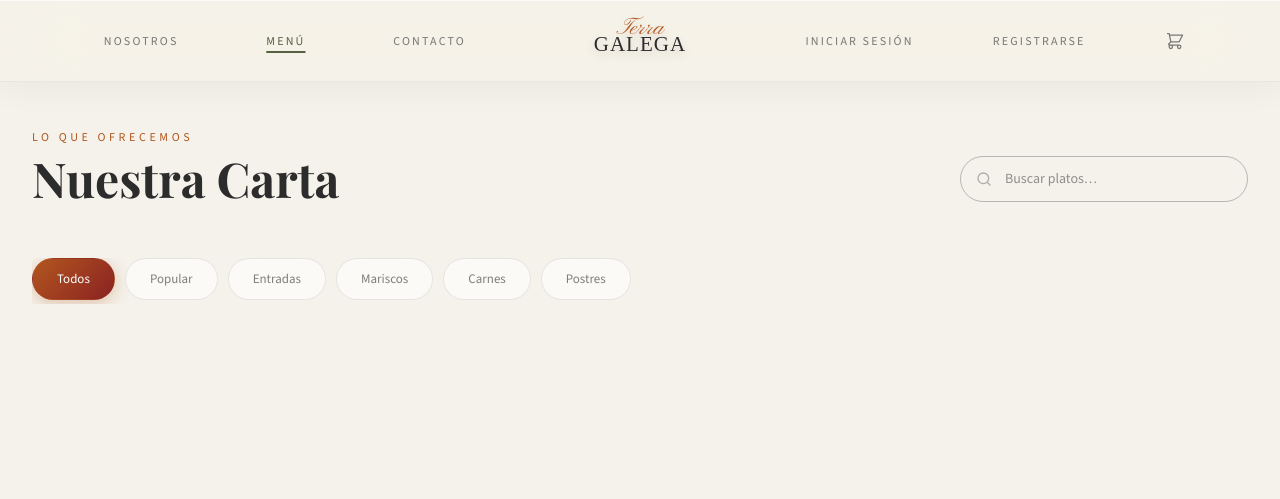
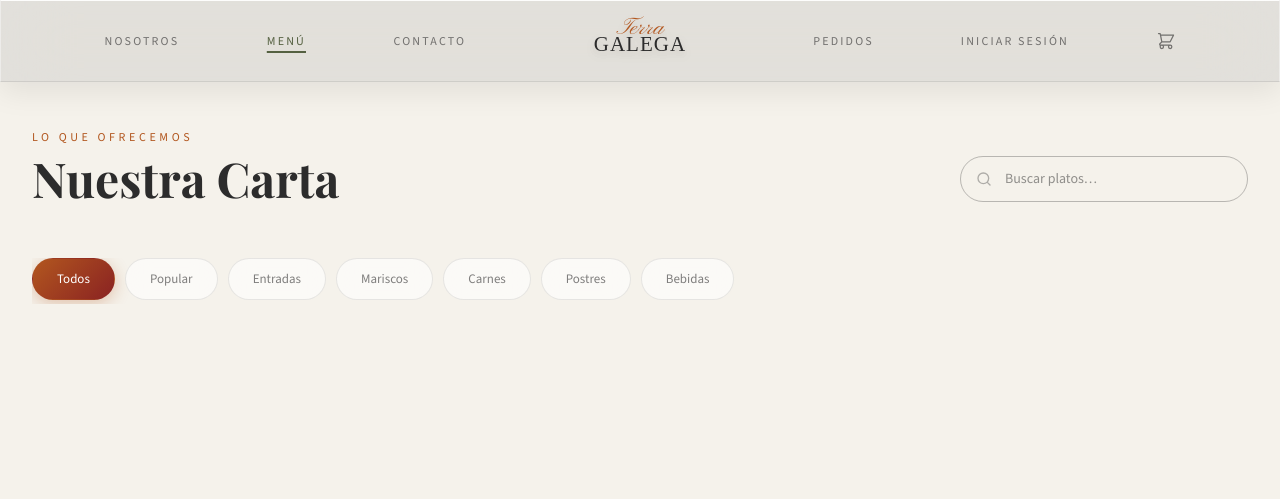
Before and after one commit to Terra-Galega/TerraGalega, a Spring Boot app: page /menu in a window 1280 px wide. Shown: the top 499 px of the page. Run offline with Spring Boot 4, Linux system fonts and the light colour scheme; data that the repository does not hold is empty; some web fonts are replaced.

Commit message:
changes in nav bar and initialize part of orders

```diff
--- /dev/null
+++ b/demo/src/main/java/com/example/demo/controller/OrderController.java
@@ -0,0 +1,5 @@
+package com.example.demo.controller;
+
+public class OrderController {
+
+}
--- /dev/null
+++ b/demo/src/main/java/com/example/demo/entities/Order.java
@@ -0,0 +1,5 @@
+package com.example.demo.entities;
+
+public class Order {
+
+}
--- a/demo/src/main/resources/static/css/styles.css
+++ b/demo/src/main/resources/static/css/styles.css
@@ -87,14 +87,14 @@ body {
    Se activa con JS al hacer scroll en /home, y está siempre activa en las
    demás páginas (que no tienen imagen de fondo detrás de la barra) */
 .nav-bar.nav-bar--stayed {
-  background-color: rgba(245, 242, 235, 0.55);
-  /* Blur más profundo y saturación elevada */
-  backdrop-filter: blur(35px) saturate(210%);
-  -webkit-backdrop-filter: blur(35px) saturate(210%);
-  /* Un brillo de luz superior y un borde inferior muy suave */
-  border-top: 1px solid rgba(255, 255, 255, 0.65);
-  border-bottom: 1px solid rgba(44, 44, 44, 0.06);
-  box-shadow: 0 10px 30px 0 rgba(0, 0, 0, 0.04);
+background-color: rgba(206, 206, 206, 0.505);
+  backdrop-filter: blur(35px) saturate(180%);
+  -webkit-backdrop-filter: blur(35px) saturate(180%);
+  border-top: 1px solid rgba(255, 255, 255, 0.9);
+  border-left: 1px solid rgba(255, 255, 255, 0.4);
+  border-right: 1px solid rgba(255, 255, 255, 0.4);
+  border-bottom: 1px solid rgba(75, 75, 75, 0.12);
+  box-shadow: 0 10px 30px 0 rgba(0, 0, 0, 0.08);
 }
 
 /* Menú desplegable de pantallas pequeñas: mismo criterio que la barra */
--- a/demo/src/main/resources/templates/aboutUs.html
+++ b/demo/src/main/resources/templates/aboutUs.html
@@ -119,7 +119,7 @@
               </div>
                 <p style="color: rgba(44,44,44,0.75)">
                   <strong class="text-charcoal block mb-1">Dirección</strong>
-                  Av. El Dorado # 69-04, Bogotá, Colombia <!-- Cambia esto por tu dirección real -->
+                  Calle 93 #15-47, Zona Rosa, Bogotá
                 </p>
               </div>
               <div class="flex items-start gap-4">
@@ -132,7 +132,7 @@
                 </div>
                 <p style="color: rgba(44,44,44,0.75)">
                   <strong class="text-charcoal block mb-1">Teléfono</strong>
-                  +57 300 123 4567 <!-- Cambia esto por tu teléfono real -->
+                  +57 601 456 7890
                 </p>
               </div>
             </div>
--- a/demo/src/main/resources/templates/admin.html
+++ b/demo/src/main/resources/templates/admin.html
@@ -519,7 +519,7 @@
                   >
                 </div>
                 <p style="font-size: 12px; color: rgba(44, 44, 44, 0.55)">
-                  Av. El Dorado #93-40, Bogotá
+                  Calle 93 #15-47, Zona Rosa, Bogotá
                 </p>
               </div>
               <div
--- a/demo/src/main/resources/templates/fragments.html
+++ b/demo/src/main/resources/templates/fragments.html
@@ -41,26 +41,23 @@
           </a>
         </div>
 
-        <!-- Columna derecha: 3 elementos sueltos, igual que la izquierda, para que justify-evenly reparta el mismo ritmo -->
+         <!-- Columna derecha: pedidos - sesión - carrito -->
         <div class="flex items-center justify-evenly w-full">
+
+          <!-- PEDIDOS si no hay sesión, MIS PEDIDOS si la hay -->
+          <a th:href="@{/orders}"
+            class="link-nav text-xs font-medium tracking-[0.18em] whitespace-nowrap"
+            th:text="${loggedClient == null} ? 'PEDIDOS' : 'MIS PEDIDOS'">
+          </a>
+
+          <!-- Último elemento de texto: iniciar sesión, o el nombre del cliente -->
           <a th:if="${loggedClient == null}" th:href="@{/login}"
             class="link-nav text-xs font-medium tracking-[0.18em] whitespace-nowrap">
             INICIAR SESIÓN
           </a>
-          <a th:if="${loggedClient == null}" th:href="@{/login(tab='register')}"
-            class="link-nav text-xs font-medium tracking-[0.18em] whitespace-nowrap">
-            REGISTRARSE
-          </a>
-
           <a th:if="${loggedClient != null}" th:href="@{/account/{id}(id=${loggedClient.id})}"
             class="link-nav text-xs font-medium tracking-[0.18em] leading-none whitespace-nowrap"
             th:text="${#strings.toUpperCase(loggedClient.name)} + ' ' + ${#strings.toUpperCase(loggedClient.lastName)}"></a>
-          <form th:if="${loggedClient != null}" th:action="@{/logout}" method="post" class="contents">
-            <button type="submit"
-              class="link-nav text-xs font-medium tracking-[0.18em] leading-none text-red-400 hover:text-red-300 bg-transparent border-0 p-0 m-0 cursor-pointer whitespace-nowrap">
-              SALIR
-            </button>
-          </form>
 
           <button class="link-nav relative flex items-center justify-center" data-modal="cart" aria-label="Carrito">
             <svg xmlns="http://www.w3.org/2000/svg" class="w-5 h-5" fill="none" viewBox="0 0 24 24"
@@ -125,17 +122,14 @@
         <a class="link-nav text-left text-xs font-medium tracking-[0.18em] py-2" th:href="@{/contact}">
           CONTACTO
         </a>
-        <div th:if="${loggedClient == null}" class="flex gap-3 pt-4 pb-2 border-t mt-2"
+                <a class="link-nav text-left text-xs font-medium tracking-[0.18em] py-2" th:href="@{/orders}"
+          th:text="${loggedClient == null} ? 'PEDIDOS' : 'MIS PEDIDOS'">
+        </a>
+        <div th:if="${loggedClient == null}" class="flex pt-4 pb-2 border-t mt-2"
           style="border-color: rgba(255, 255, 255, 0.08)">
-          <a class="flex-1 py-3 text-[10px] sm:text-xs font-medium tracking-widest rounded text-center" style="
-        color: #f5f2eb;
-        border: 1px solid rgba(245, 242, 235, 0.25);
-      " th:href="@{/login}">
+          <a class="flex-1 py-3 text-[10px] sm:text-xs font-medium tracking-widest text-white rounded btn-terra text-center"
+            th:href="@{/login}">
             INICIAR SESIÓN
-          </a>
-          <a th:href="@{/login(tab='register')}"
-            class="flex-1 py-3 text-[10px] sm:text-xs font-medium tracking-widest text-white rounded btn-terra text-center">
-            REGISTRARSE
           </a>
         </div>
       </div>
--- a/demo/src/main/resources/templates/menu.html
+++ b/demo/src/main/resources/templates/menu.html
@@ -73,11 +73,12 @@
         >
           Todos
         </button>
-        <button
+          <button
           class="category-btn whitespace-nowrap px-6 py-2.5 rounded-full text-[13px] font-medium"
           data-category="Popular"
         >
           Popular
+        </button>
         <button
           class="category-btn whitespace-nowrap px-6 py-2.5 rounded-full text-[13px] font-medium"
           data-category="Entradas"
@@ -101,6 +102,12 @@
           data-category="Postres"
         >
           Postres
+        </button>
+         <button
+          class="category-btn whitespace-nowrap px-6 py-2.5 rounded-full text-[13px] font-medium"
+          data-category="Bebidas"
+        >
+          Bebidas
         </button>
       </div>
 
```
Also changed, not shown: demo/src/main/resources/templates/orders.html (added).
